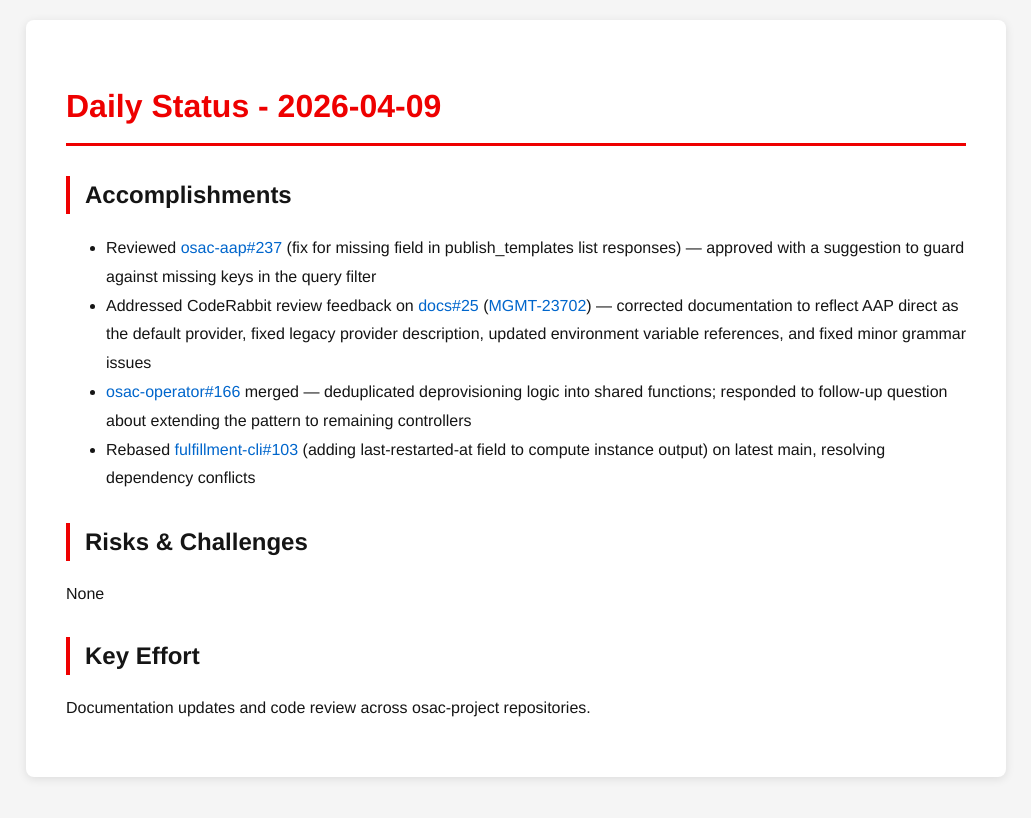
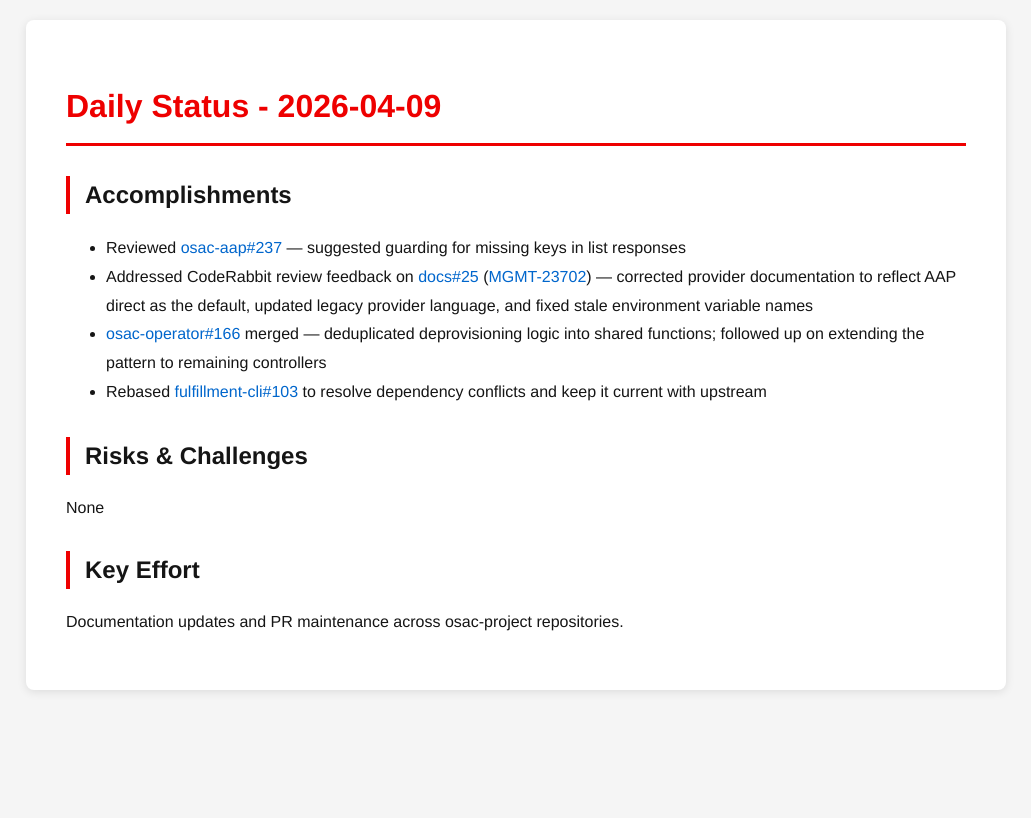
Before and after one commit to tzvatot/daily-status, a Jekyll site: the page built from 2026-04-09.md, in a window 1280 px wide. Shown: the top 818 px of the page, without its empty margins (124-1155 px from the left). Built offline with Jekyll 4.4.1, drawn with Linux system fonts in a browser that asks for light colours.

Commit message:
Daily status update - 2026-04-09

```diff
--- a/2026-04-09.md
+++ b/2026-04-09.md
@@ -7,13 +7,13 @@ date: 2026-04-09
 # Daily Status - 2026-04-09
 
 ## Accomplishments
-- Reviewed [osac-aap#237](https://github.com/osac-project/osac-aap/pull/237) (fix for missing field in publish_templates list responses) — approved with a suggestion to guard against missing keys in the query filter
-- Addressed CodeRabbit review feedback on [docs#25](https://github.com/osac-project/docs/pull/25) ([MGMT-23702](https://issues.redhat.com/browse/MGMT-23702)) — corrected documentation to reflect AAP direct as the default provider, fixed legacy provider description, updated environment variable references, and fixed minor grammar issues
-- [osac-operator#166](https://github.com/osac-project/osac-operator/pull/166) merged — deduplicated deprovisioning logic into shared functions; responded to follow-up question about extending the pattern to remaining controllers
-- Rebased [fulfillment-cli#103](https://github.com/osac-project/fulfillment-cli/pull/103) (adding last-restarted-at field to compute instance output) on latest main, resolving dependency conflicts
+- Reviewed [osac-aap#237](https://github.com/osac-project/osac-aap/pull/237) — suggested guarding for missing keys in list responses
+- Addressed CodeRabbit review feedback on [docs#25](https://github.com/osac-project/docs/pull/25) ([MGMT-23702](https://issues.redhat.com/browse/MGMT-23702)) — corrected provider documentation to reflect AAP direct as the default, updated legacy provider language, and fixed stale environment variable names
+- [osac-operator#166](https://github.com/osac-project/osac-operator/pull/166) merged — deduplicated deprovisioning logic into shared functions; followed up on extending the pattern to remaining controllers
+- Rebased [fulfillment-cli#103](https://github.com/osac-project/fulfillment-cli/pull/103) to resolve dependency conflicts and keep it current with upstream
 
 ## Risks & Challenges
 None
 
 ## Key Effort
-Documentation updates and code review across osac-project repositories.
+Documentation updates and PR maintenance across osac-project repositories.
```
